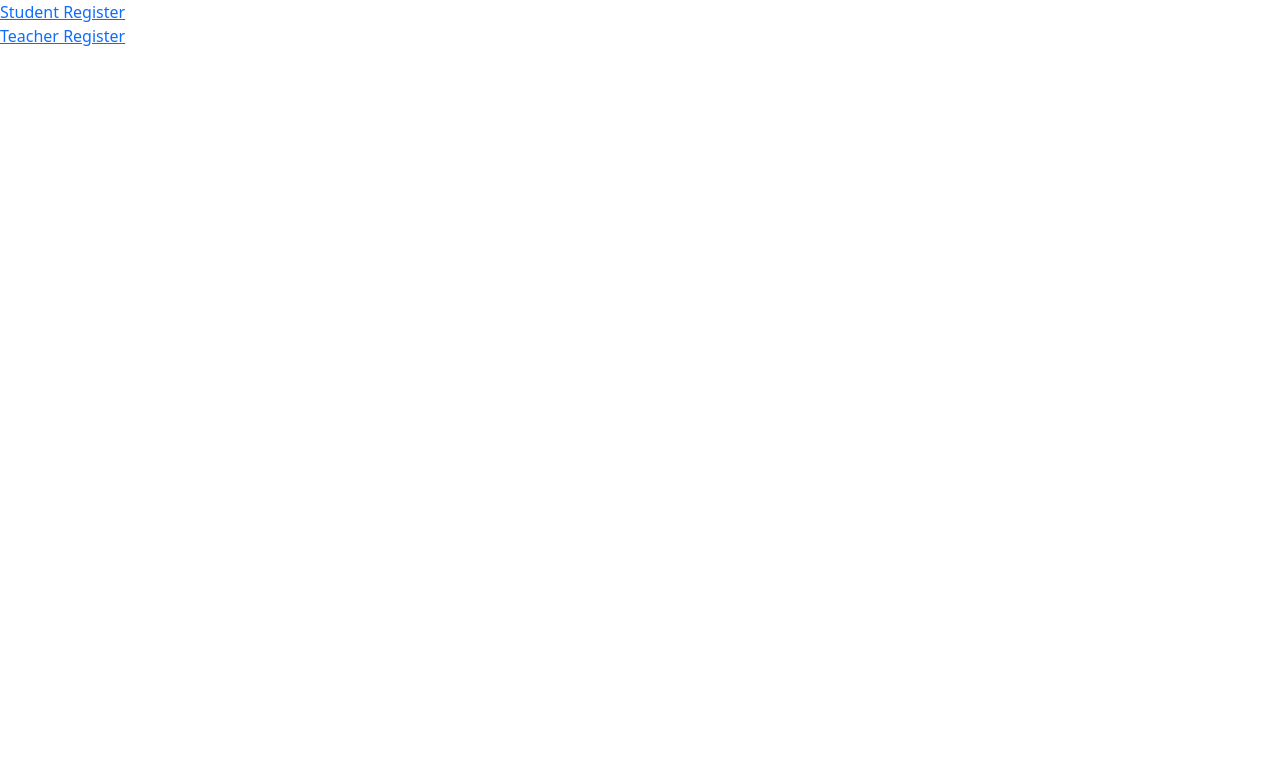
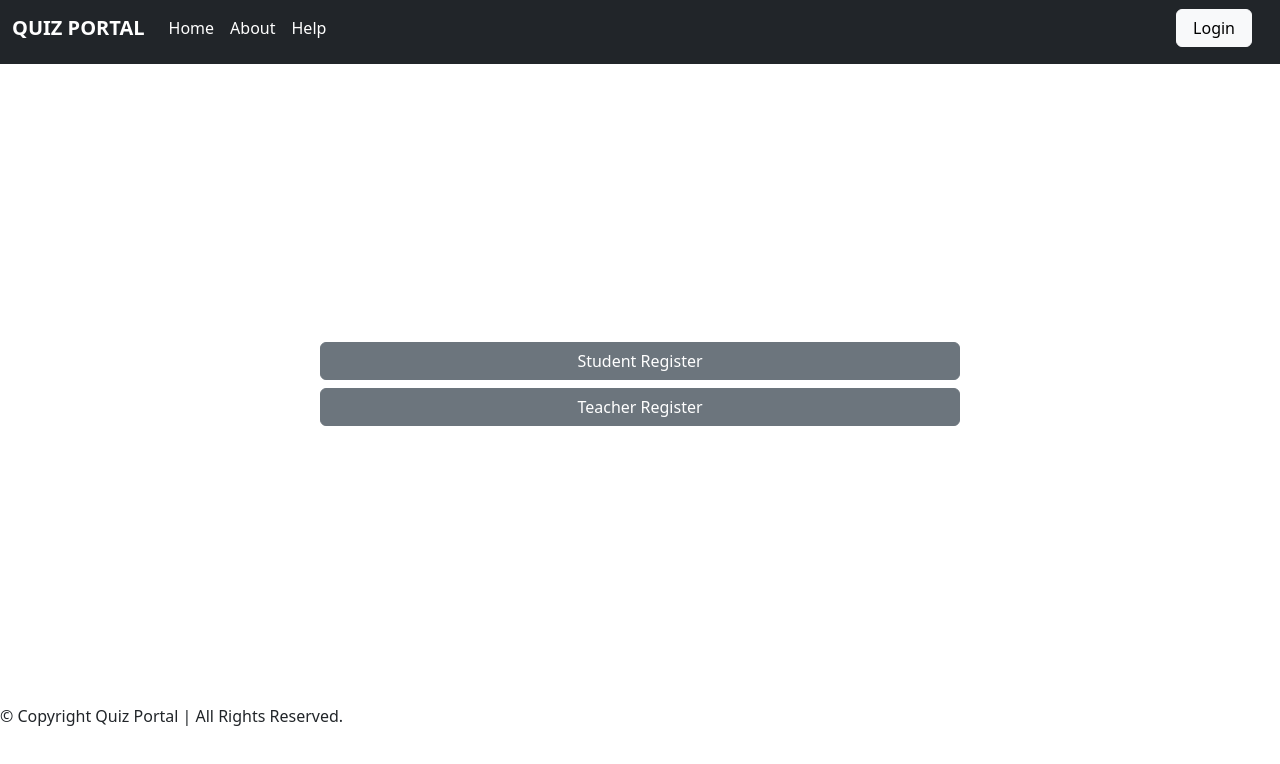
Before and after one commit to KumarPranay1704/Quiz-Portal-Angular, an Angular app: page /loggedIn/admin/home in a window 1280 px wide. Shown: the top 764 px of the page. Built offline with nearby package versions, Linux system fonts and the light colour scheme.

Commit message:
ui changes

```diff
--- a/package.json
+++ b/package.json
@@ -18,7 +18,7 @@
     "@angular/platform-browser": "~13.3.0",
     "@angular/platform-browser-dynamic": "~13.3.0",
     "@angular/router": "~13.3.0",
-    "bootstrap": "^5.2.3",
+    "bootstrap": "^5.3.0-alpha1",
     "jquery": "^3.6.3",
     "popper.js": "^1.16.1",
     "rxjs": "~7.5.0",
--- a/src/app/admin-login/admin-login.component.html
+++ b/src/app/admin-login/admin-login.component.html
@@ -1,5 +1,5 @@
-<div class="card w-50">
-    <form #logForm = "ngForm" (ngSubmit) = onSubmitForm(logForm)>
+<div class="container p-5 mt-5">
+  <form #logForm="ngForm" (ngSubmit)=onSubmitForm(logForm)>
     <h1 style="text-align: center;">Admin Login</h1>
     <h3>{{message}}</h3>
     <div class="mb-3">
@@ -8,8 +8,12 @@
     </div>
     <div class="mb-3">
       <label for="exampleInputPassword1" class="form-label">Password</label>
-          <input type="password" class="form-control" id="exampleInputPassword1" name = "password" [(ngModel)]="password">
+      <input type="password" class="form-control" id="exampleInputPassword1" name="password" [(ngModel)]="password">
     </div>
-        <button type="submit" class="btn btn-primary">Submit</button>
+    <div class="mb-3 form-check">
+    </div>
+    <div class="text-center">
+      <button type="submit" class="btn btn-primary px-5">Submit</button>
+    </div>
   </form>
 </div>
--- a/src/app/app.component.html
+++ b/src/app/app.component.html
@@ -1 +1,3 @@
+<app-nav></app-nav>
 <router-outlet></router-outlet>
+<app-footer></app-footer>
--- a/src/app/footer/footer.component.html
+++ b/src/app/footer/footer.component.html
@@ -1,2 +1,4 @@
-<h3 style="text-align: center;">FOOTER</h3>
-<p>Lorem ipsum dolor sit amet consectetur adipisicing elit. Facilis corrupti ipsum tempore excepturi distinctio repellat, aliquam odit esse? Illum, vitae quia recusandae mollitia, cum animi possimus expedita quaerat accusantium nam, hic doloremque? Eveniet necessitatibus consectetur perspiciatis esse et, laboriosam quasi dolore odit dicta sed sint tempore nihil quis quibusdam? Esse, fuga nisi quia quod totam aliquid quibusdam rem assumenda! Beatae architecto temporibus, saepe vitae quae libero repellendus fugit ratione maxime veritatis, perspiciatis, aperiam aliquam. Saepe porro, temporibus harum quasi, deserunt sint adipisci tempora cum eos quidem accusantium ut corporis blanditiis quos inventore, reiciendis voluptatem qui similique quis culpa reprehenderit sed.</p>
+<div class="">
+<!-- <h3 style="text-align: center">FOOTER</h3> -->
+<a>© Copyright Quiz Portal | All Rights Reserved.</a>
+</div>
--- a/src/app/home/home.component.css
+++ b/src/app/home/home.component.css
@@ -0,0 +1,5 @@
+.home{
+    background-image: url("./book.png");
+    padding: 0px;
+    margin: 0px;
+}
--- a/src/app/home/home.component.html
+++ b/src/app/home/home.component.html
@@ -1,4 +1,4 @@
-<app-nav></app-nav>
-<app-carousel></app-carousel>
-<app-photos></app-photos>
-<app-footer></app-footer>
+<div class="home">
+    <app-carousel></app-carousel>
+    <app-photos></app-photos>
+</div>
--- a/src/app/loggedIn/admin/admin-home/admin-home.component.html
+++ b/src/app/loggedIn/admin/admin-home/admin-home.component.html
@@ -1,2 +1,8 @@
-<a [routerLink]="['../studentRegister']">Student Register</a><br>
-<a [routerLink]="['../teacherRegister']">Teacher Register</a>
+<div class="d-flex justify-content-center align-items-center" style="height: 80vh;">
+    <div class="d-grid gap-2 col-6 mx-auto">
+        <button [routerLink]="['../studentRegister']" class="btn btn-secondary" type="button">Student
+            Register</button>
+        <button [routerLink]="['../teacherRegister']" class="btn btn-secondary" type="button">Teacher
+            Register</button>
+    </div>
+</div>
--- a/src/app/login/login.component.html
+++ b/src/app/login/login.component.html
@@ -1,5 +1,5 @@
 <div class="card w-50">
-  <form #logForm = "ngForm" (ngSubmit) = onSubmitForm(logForm)>
+  <form #logForm="ngForm" (ngSubmit)=onSubmitForm(logForm)>
     <h1 style="text-align: center;">Login</h1>
     <h3>{{message}}</h3>
     <div class="mb-3">
@@ -8,7 +8,7 @@
     </div>
     <div class="mb-3">
       <label for="exampleInputPassword1" class="form-label">Password</label>
-        <input type="password" class="form-control" id="exampleInputPassword1" name = "password" [(ngModel)]="password">
+      <input type="password" class="form-control" id="exampleInputPassword1" name="password" [(ngModel)]="password">
     </div>
     <button type="submit" class="btn btn-primary">Submit</button>
   </form>
--- a/src/app/nav/nav.component.html
+++ b/src/app/nav/nav.component.html
@@ -1,30 +1,22 @@
-<nav class="navbar navbar-expand-lg bg-body-tertiary">
-  <div class="container-fluid">
-    <a class="navbar-brand" href="#">Navbar</a>
+<nav class="navbar navbar-expand-lg bg-dark" data-bs-theme="dark">
+  <div class="container-fluid pb-2">
+    <a class="navbar-brand" href="/"><strong>QUIZ PORTAL</strong></a>
     <button class="navbar-toggler" type="button" data-bs-toggle="collapse" data-bs-target="#navbarSupportedContent" aria-controls="navbarSupportedContent" aria-expanded="false" aria-label="Toggle navigation">
       <span class="navbar-toggler-icon"></span>
     </button>
     <div class="collapse navbar-collapse" id="navbarSupportedContent">
       <ul class="navbar-nav me-auto mb-2 mb-lg-0">
         <li class="nav-item">
-          <a class="nav-link active" aria-current="page" href="#">Home</a>
+          <a class="nav-link active" aria-current="page" href="/">Home</a>
         </li>
         <li class="nav-item">
-          <a class="nav-link" href="#">Link</a>
+          <a class="nav-link active" aria-current="page" href="/">About</a>
         </li>
-        <li class="nav-item dropdown">
-          <a class="nav-link dropdown-toggle" href="#" role="button" data-bs-toggle="dropdown" aria-expanded="false">
-            Dropdown
-          </a>
-          <ul class="dropdown-menu">
-            <li><a class="dropdown-item" href="#">Action</a></li>
-            <li><a class="dropdown-item" href="#">Another action</a></li>
-            <li><hr class="dropdown-divider"></li>
-            <li><a class="dropdown-item" href="#">Something else here</a></li>
-          </ul>
+        <li class="nav-item">
+          <a class="nav-link active" aria-current="page" href="/">Help</a>
         </li>
       </ul>
-      <button class="btn btn-outline-success"><a class="text-success" style="text-decoration: none;" [routerLink]="['/login']">Login</a> </button>
+      <button class="btn btn-light px-3 me-3" [routerLink]="['/login']">Login</button>
     </div>
   </div>
 </nav>
--- a/src/app/photos/photos.component.html
+++ b/src/app/photos/photos.component.html
@@ -1,34 +1,27 @@
+<div class="p-3">
   <div style="display: flex;justify-content: space-around;">
     <div class="card" style="width: 18rem;">
-        <img src="..." class="card-img-top" alt="...">
       <div class="card-body">
         <h5 class="card-title">Card title</h5>
-          <p class="card-text">Some quick example text to build on the card title and make up the bulk of the card's content.</p>
-          <a href="#" class="btn btn-primary">Go somewhere</a>
+        <p class="card-text">Some quick example text to build on the card title and make up the bulk of the card's
+          content.</p>
+      </div>
+    </div>
+    <div class="card" style="width: 18rem;">
+      <div class="card-body">
+        <h5 class="card-title">Card title</h5>
+        <p class="card-text">Some quick example text to build on the card title and make up the bulk of the card's
+          content.</p>
       </div>
     </div>
     <div class="card" style="width: 18rem;">
       <img src="..." class="card-img-top" alt="...">
       <div class="card-body">
         <h5 class="card-title">Card title</h5>
-          <p class="card-text">Some quick example text to build on the card title and make up the bulk of the card's content.</p>
-          <a href="#" class="btn btn-primary">Go somewhere</a>
-        </div>
-      </div>
-      <div class="card" style="width: 18rem;">
-        <img src="..." class="card-img-top" alt="...">
-        <div class="card-body">
-          <h5 class="card-title">Card title</h5>
-          <p class="card-text">Some quick example text to build on the card title and make up the bulk of the card's content.</p>
-          <a href="#" class="btn btn-primary">Go somewhere</a>
-        </div>
-      </div>
-      <div class="card" style="width: 18rem;">
-        <img src="..." class="card-img-top" alt="...">
-        <div class="card-body">
-          <h5 class="card-title">Card title</h5>
-          <p class="card-text">Some quick example text to build on the card title and make up the bulk of the card's content.</p>
+        <p class="card-text">Some quick example text to build on the card title and make up the bulk of the card's
+          content.</p>
         <a href="#" class="btn btn-primary">Go somewhere</a>
       </div>
     </div>
   </div>
+</div>
```
Also changed, not shown: src/app/home/book.png (added), 1 other file (tests, documents, lock files or other folders). Lines whose indentation alone changed are shown as unchanged.
